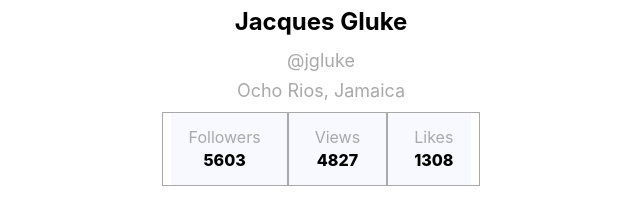
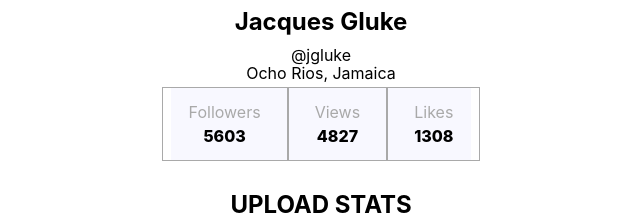
Before and after one commit to Ali-sia/goit-react-hw-01-components, a React (Create React App) app: page / in a window 1280 px wide. Shown: the part 182-399 px from the top of the page, without its empty margins (319-959 px from the left). Built offline with nearby package versions, Linux system fonts and the light colour scheme.

Commit message:
перероблення стилів profile з урахуванням Box

```diff
--- a/src/components/Profile/Profile.jsx
+++ b/src/components/Profile/Profile.jsx
@@ -1,38 +1,52 @@
 import PropTypes from 'prop-types';
 import {
   ProfileCard,
-  Description,
+  // Description,
   UserName,
-  Stats,
+  // Stats,
   Avatar,
+  ListItem,
   Label,
   Quantity,
 } from './Profile.styled';
 
+import { Box } from '../Box';
+
 const Profile = ({ avatar, username, tag, location, stats }) => {
   return (
     <ProfileCard>
-      <Description>
+      <Box
+        display="flex"
+        alignItems="center"
+        justifyContent="center"
+        flexDirection="column"
+        p="5px"
+      >
         <Avatar src={avatar} alt="User avatar" />
         <UserName>{username}</UserName>
         <p>@{tag}</p>
         <p>{location}</p>
-      </Description>
+      </Box>
 
-      <Stats>
-        <li>
+      <Box
+        display="flex"
+        alignItems="center"
+        justifyContent="center"
+        backgroundColor=" ghostwhite"
+      >
+        <ListItem>
           <Label>Followers</Label>
           <Quantity>{stats.followers}</Quantity>
-        </li>
-        <li>
+        </ListItem>
+        <ListItem>
           <Label>Views</Label>
           <Quantity>{stats.views}</Quantity>
-        </li>
-        <li>
+        </ListItem>
+        <ListItem>
           <Label>Likes</Label>
           <Quantity>{stats.likes}</Quantity>
-        </li>
-      </Stats>
+        </ListItem>
+      </Box>
     </ProfileCard>
   );
 };
--- a/src/components/Profile/Profile.styled.jsx
+++ b/src/components/Profile/Profile.styled.jsx
@@ -8,21 +8,22 @@ export const ProfileCard = styled.div`
   border-radius: 10px;
 `;
 
-export const Description = styled.div`
-  display: flex;
-  flex-direction: column;
-  justify-content: center;
-  align-items: center;
+//not work because dont import to any file
+// export const Description = styled.div`
+//   // display: flex;
+//   // flex-direction: column;
+//   // justify-content: center;
+//   // align-items: center;
 
-  padding: 5px;
+//   // padding: 5px;
 
-  p {
-    margin: 5px;
+//   p {
+//     margin: 5px;
 
-    color: darkgray;
-    font-size: 18px;
-  }
-`;
+//     color: darkgray;
+//     font-size: 18px;
+//   }
+// `;
 
 export const UserName = styled.span`
   margin: 10px;
@@ -40,24 +41,23 @@ export const Avatar = styled.img`
   border: 4px solid gray;
 `;
 
-export const Stats = styled.ul`
-  display: flex;
-  justify-content: center;
-  align-items: center;
+//not work because dont import to any file
 
-  margin: 0;
-  padding: 0;
+// export const Stats = styled.ul`
+//   display: flex;
+//   justify-content: center;
+//   align-items: center;
 
-  background-color: ghostwhite;
+//   background-color: ghostwhite;
+// `;
 
-  li {
+export const ListItem = styled.li`
   display: flex;
   align-items: center;
   flex-direction: column;
 
   border: 1px solid darkgray;
   padding: 15px 26px;
-  }
 `;
 
 export const Label = styled.span`
```
Lines whose indentation alone changed are shown as unchanged.
